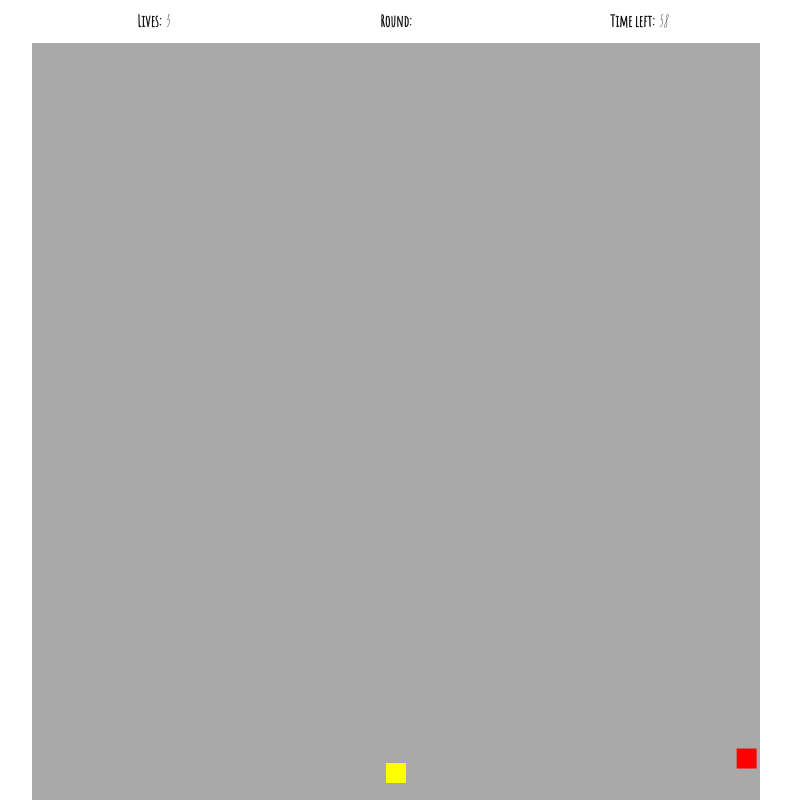
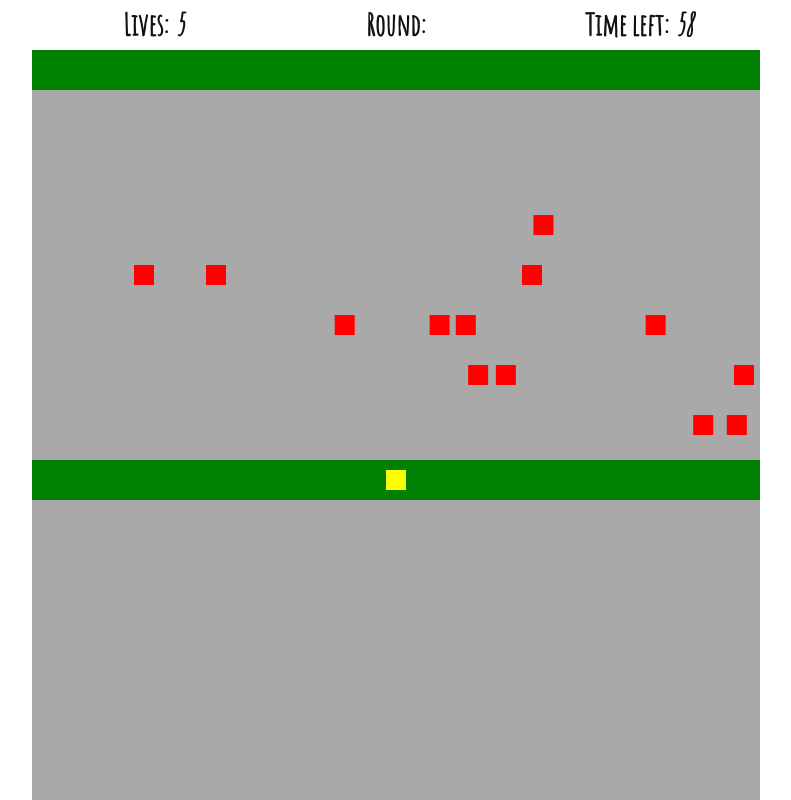
Before and after one commit to Caroline-GMR/franguinho, a plain HTML site: page index.html in a window 1280 px wide. Both pictures are taken after a click on the button "Start Game". Shown: the whole page, without its empty margins (244-1035 px from the left). Drawn offline with Linux system fonts and the light colour scheme; a web font is replaced by a local one.

Commit message:
added lanes and  some style

```diff
--- a/cars.js
+++ b/cars.js
@@ -7,7 +7,7 @@ function Cars(canvas, y, speed) {
   self.size = 20;
   self.x = canvas.width + self.size;
   self.y = y;
-  self.speed = ((Math.random() * 2) + 1);
+  self.speed = speed;
   self.ctx = self.canvas.getContext('2d');
 
 }
@@ -23,12 +23,17 @@ Cars.prototype.draw = function(){
 
   self.ctx.fillStyle = 'red';
   self.ctx.fillRect(self.x - self.size / 2, self.y - self.size / 2, self.size, self.size);
-
 }
-
 
 Cars.prototype.isInScreen = function() {
   var self = this;
   return self.x + self.size / 2 > 0;
+}
+/*
+Cars.prototype.removeCar = function() {
+  var self = this;
 
+  console.log('removeCar was called');
+  ctx.clearRect(0, 0, self.width, self.height);
 }
+ */
--- a/chicken.js
+++ b/chicken.js
@@ -72,7 +72,7 @@ Chicken.prototype.collided = function () {
 
 Chicken.prototype.isCrossed = function () {
   var self = this;
-  if(self.y === self.size){
+  if(self.y === (25)){
     return true;
   }
   return false;
@@ -81,7 +81,6 @@ Chicken.prototype.isCrossed = function () {
 Chicken.prototype.removeChicken = function () {
   var self = this;
 
-  self.x -= 50;
   self.y = self.canvas.height - self.size;
 
 }
--- a/game.js
+++ b/game.js
@@ -6,8 +6,9 @@ function Game() {
   self.gameIsOver = false;
   self.gameIsWon = false;
   self.timeLeft = null;
-  self.round = 1;
-  //self.sidewalk = 25;
+  //self.round = round;
+  self.lanes = [75, 125, 175, 225, 275, 325, 375];
+
 }
 
 Game.prototype.start = function () {
@@ -45,7 +46,9 @@ Game.prototype.start = function () {
   document.body.appendChild(self.gameMain);
 
   self.width = self.canvasParentElement.offsetWidth;
-  self.height = self.canvasParentElement.offsetHeight;
+  //self.height = self.canvasParentElement.offsetHeight;
+  self.height = 450;
+
 
   self.canvasElement.setAttribute('width', self.width);
   self.canvasElement.setAttribute('height', self.height);
@@ -92,10 +95,6 @@ Game.prototype.start = function () {
 
   document.body.addEventListener('keyup', self.handleKeyUp);
 
-  var height = self.canvasElement.height;
-  var width = self.canvasElement.width;
-
-
   self.cars = [];
 
   self.startLoop();
@@ -132,14 +131,14 @@ Game.prototype.startLoop = function () {
 
   function loop(){
 
-    /* var lanes = [25, 50, 75, 100];
-    var random = Math.floor(Math.random() * lanes.length);
-    var y = lanes[random];
-    self.cars.push(new Cars(self.canvasElement, y, self.speed));
-     */
-    if(Math.random() > 0.99){
-      var y = self.canvasElement.height * Math.random();
-      self.cars.push(new Cars(self.canvasElement, y, self.speed));
+    /* var height = self.canvasElement.height;
+    var width = self.canvasElement.width; */
+
+    var random = Math.floor(Math.random() * self.lanes.length);
+    var y = self.lanes[random];
+    var speed = (900 / y); // @todo make setSpeed function
+    if(Math.random() > 0.90){
+    self.cars.push(new Cars(self.canvasElement, y, speed));
     }
 
     self.chicken.update();
@@ -155,6 +154,11 @@ Game.prototype.startLoop = function () {
     self.CheckIfCollides();
 
     ctx.clearRect(0, 0, self.width, self.height);
+    ctx.fillStyle = 'green';
+    ctx.fillRect(0, 0, self.width, 40);
+    ctx.fillRect(0, self.height-40, self.width, 50);
+    ctx.fillRect(0, self.height-40, self.width, 50);
+
     self.chicken.draw();
     self.cars.forEach(function(item){
       item.draw();
@@ -180,7 +184,6 @@ Game.prototype.CheckIfCollides = function () {
       self.chicken.collided();
       self.chicken.removeChicken();
       self.livesElement.innerText = self.chicken.lives;
-      console.log("Collision");
       if(self.chicken.lives === 0) {
         self.gameOver();
       }
--- a/main.js
+++ b/main.js
@@ -113,8 +113,8 @@ function main() {
     var button = gameWonMain.querySelector('button');
     button.addEventListener('click', startGame);
 
-/*     var span = gameWonMain.querySelector('span');
-    span.innerText = round; */
+    var span = gameWonMain.querySelector('span');
+    span.innerText = self.game.round;
   }
 
   function destroyGameWon(){
--- a/style.css
+++ b/style.css
@@ -16,7 +16,8 @@ body {
 body {
   color: #111;
   font-family: "Amatic SC", Helvetica, Arial, sans-serif;
-  font-size: 16px;
+  font-size: 30px;
+  font-weight: 700;
   line-height: 147%;
 }
 
```
